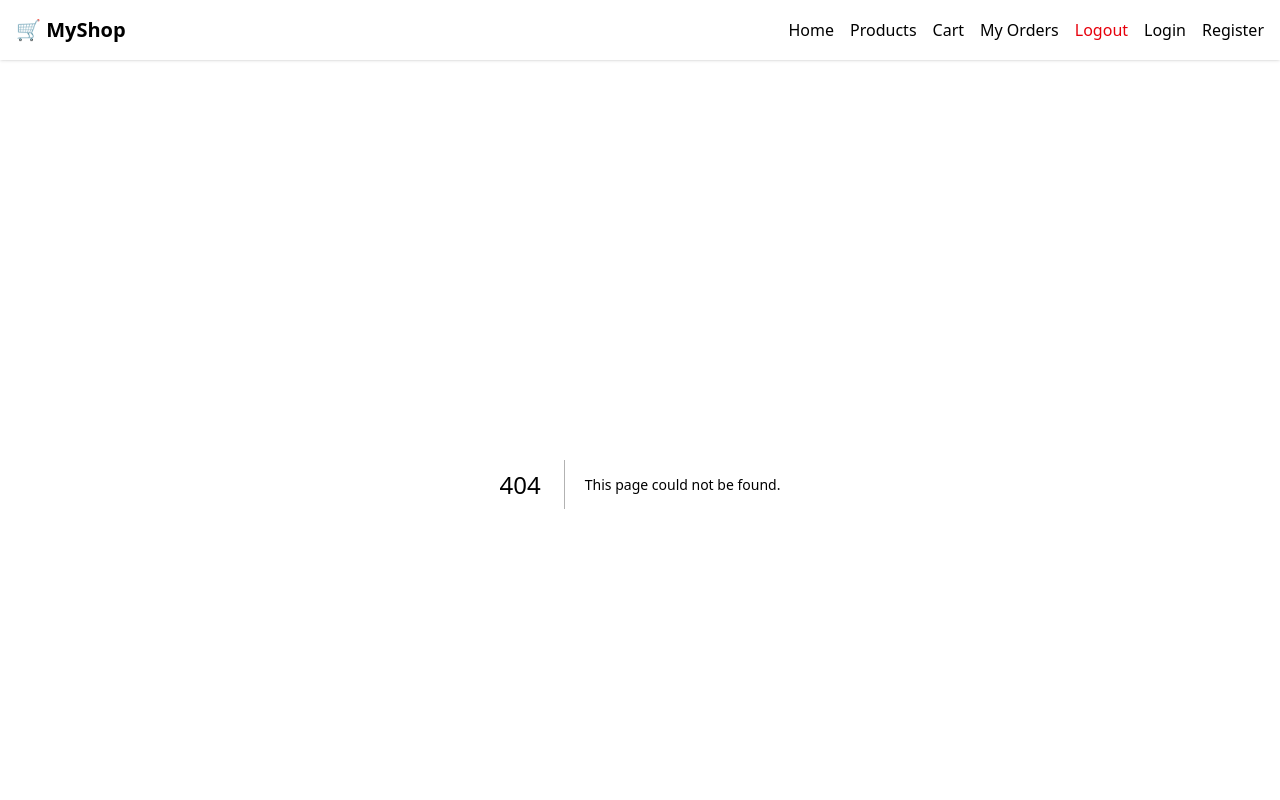
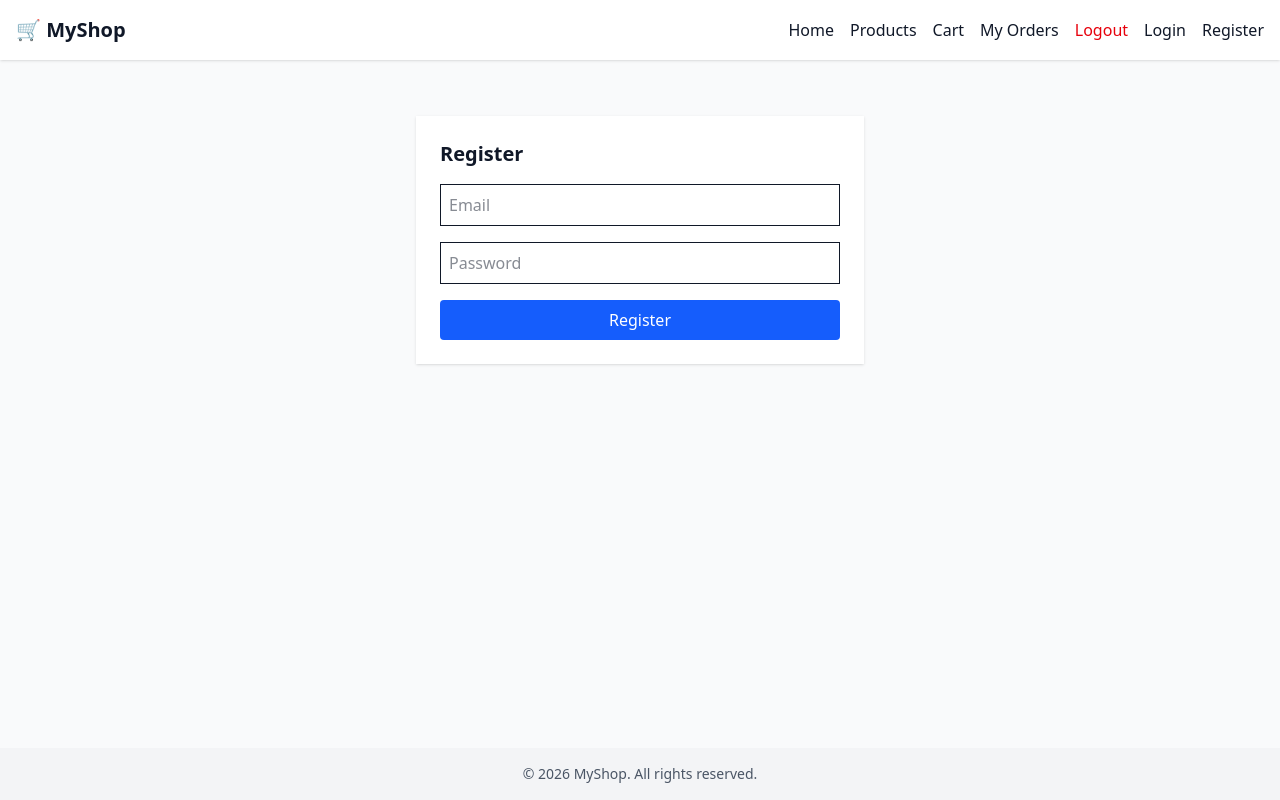
Before and after one commit to cseshahriar/ecommercenextjs, a Next.js app: page /register in a window 1280 px wide. Before the commit this address had no page. Shown: the top 800 px of the page. Built offline with nearby package versions, Linux system fonts and the light colour scheme; no server answers.

Commit message:
Registration page

```diff
--- a/app/layout.jsx
+++ b/app/layout.jsx
@@ -1,6 +1,8 @@
 import Navbar from '@/components/Navbar';
 import './globals.css';
 import Footer from '@/components/Footer';
+import { AuthProvider } from "@/context/AuthContext";
+import { Toaster } from 'react-hot-toast';
 
 export const metadata = {
   title: 'My E-commerce Store',
@@ -11,13 +13,17 @@
   return (
     <html lang="en">
       <body className="min-h-screen flex flex-col font-sans bg-gray-50 text-gray-900">
-        <Navbar />
+         <AuthProvider>
+            <Navbar />
 
-        <main className="flex-grow container mx-auto px-4 py-6">
-          {children}
-        </main>
+            <main className="flex-grow container mx-auto px-4 py-6">
+              {children}
+            </main>
 
-        <Footer />
+            <Footer />
+
+            <Toaster position="top-right" reverseOrder={false} />
+         </AuthProvider>
       </body>
     </html>
   );
--- /dev/null
+++ b/app/register/page.jsx
@@ -0,0 +1,42 @@
+'use client';
+
+import { useState } from "react";
+import { useAuth } from "@/context/AuthContext";
+import toast from "react-hot-toast";
+
+const RegisterPage = () => {
+    const { register } = useAuth()
+    const [form, setForm] = useState({email: '', password: ''})
+
+    const handleCange = (e) => {
+        setForm({...form, [e.target.name]: e.target.value})
+    }
+
+
+    const handleSubmit = async (e) => {
+        e.preventDefault()
+
+        try {
+            await register(form)
+            toast.success("Registration successful!");
+        } catch(err) {
+            console.log(err)
+            toast.error(
+                err.response?.data?.detail || "Registration failed!"
+            );
+        }
+    }
+
+    return (
+        <div className="max-w-md mx-auto p-6 bg-white shadow mt-8">
+            <h2 className="text-xl font-semibold mb-4">Register</h2>
+            <form onSubmit={handleSubmit} className="space-y-4">
+                <input type="email" name="email" placeholder="Email" value={form.email} onChange={handleCange} className="w-full p-2 border" required />
+                <input type="password" name="password" placeholder="Password" value={form.password} onChange={handleCange} className="w-full p-2 border" required />
+                <button className="w-full bg-blue-600 text-white p-2 rounded">Register</button>
+            </form>
+        </div>
+    )
+}
+
+export default RegisterPage;
--- a/context/AuthContext.jsx
+++ b/context/AuthContext.jsx
@@ -3,7 +3,7 @@
 import { createContext, useContext, useState, useEffect } from 'react';
 import { useRouter } from 'next/navigation';
 
-import api from '../../utils/axios';
+import api from '../utils/axios';
 
 const AuthContext = createContext();
 
@@ -54,6 +54,4 @@
   );
 };
 
-export const useAuth = () => {
-  return useContext(AuthContext);
-};
+export const useAuth = () => useContext(AuthContext);
--- a/package.json
+++ b/package.json
@@ -11,7 +11,8 @@
     "axios": "^1.16.0",
     "next": "16.2.6",
     "react": "19.2.4",
-    "react-dom": "19.2.4"
+    "react-dom": "19.2.4",
+    "react-hot-toast": "^2.6.0"
   },
   "devDependencies": {
     "@tailwindcss/postcss": "^4",
```
Also changed, not shown: 1 other file (tests, documents, lock files or other folders).
